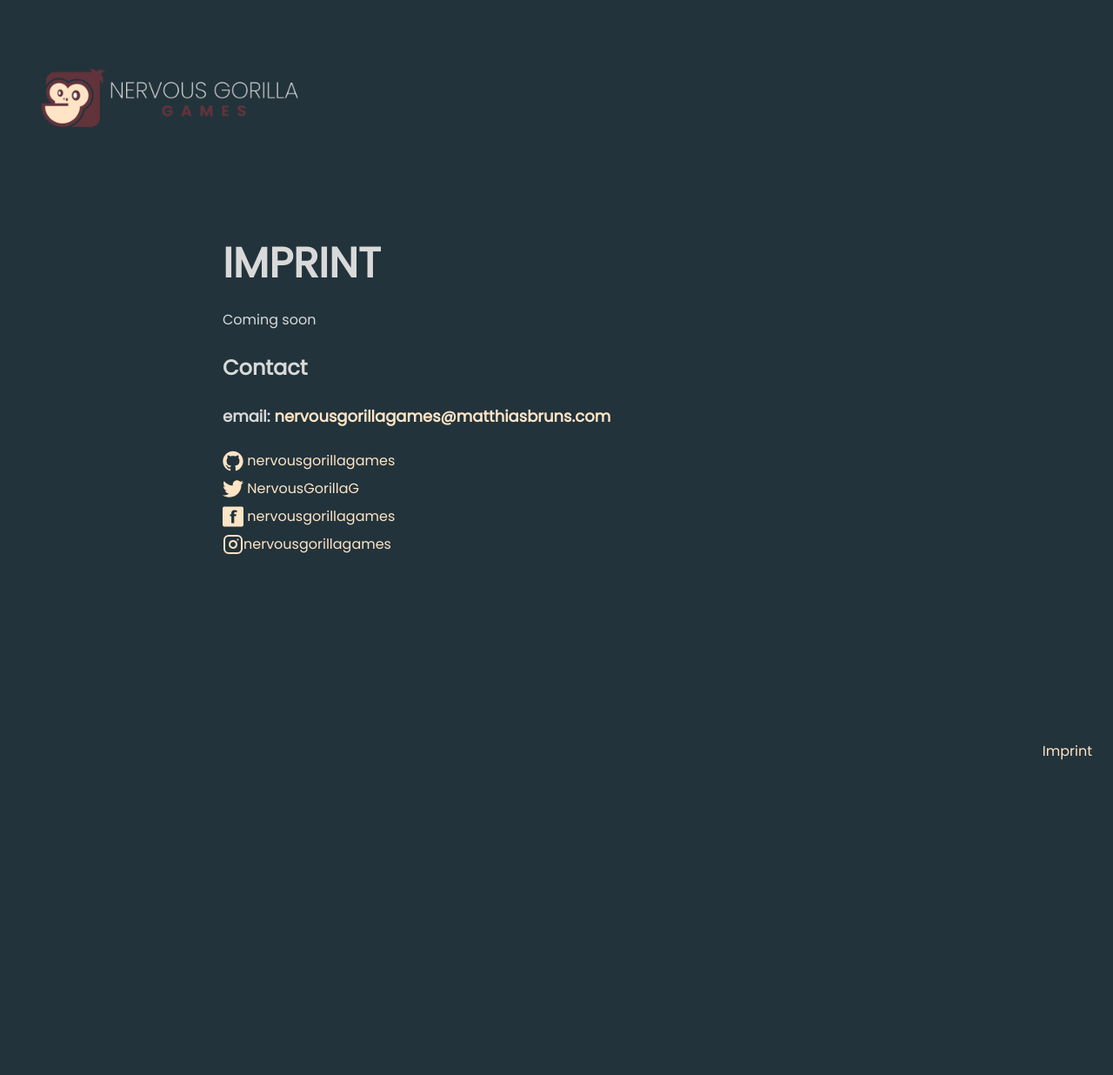
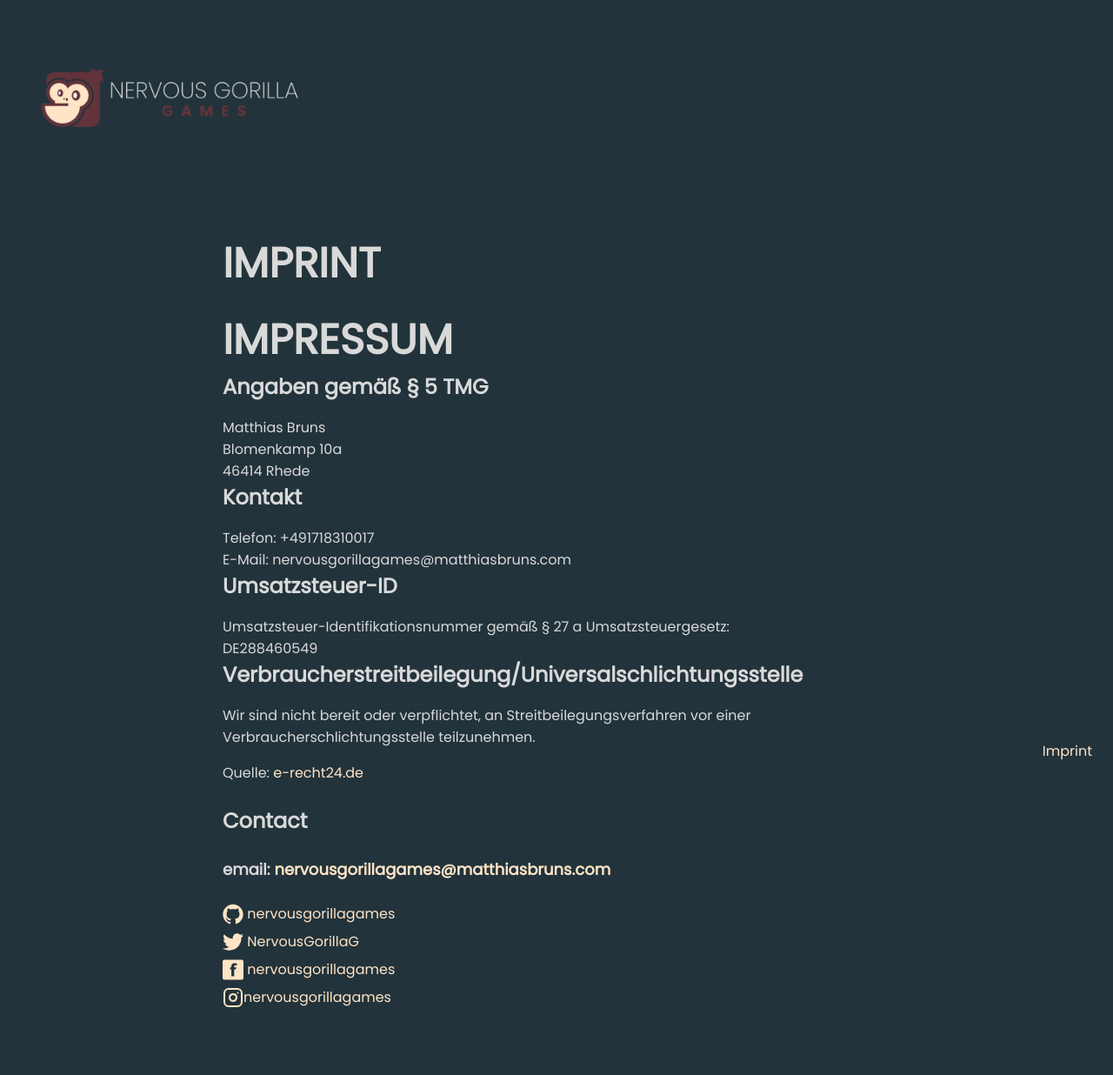
Before and after one commit to nervousgorillagames/website, a Jekyll site: the page built from _pages/imprint.md, in a window 1280 px wide. Shown: the whole page at 87% size. Built offline with Jekyll 4.4.1, drawn with Linux system fonts in a browser that asks for light colours; before the commit the page ends 900 px from its top, so only the background shows below that.

Commit message:
add imprint

```diff
--- a/_pages/imprint.md
+++ b/_pages/imprint.md
@@ -4,4 +4,26 @@ title: Imprint
 permalink: /imprint/
 ---
 
-Coming soon
+# Impressum
+
+## Angaben gemäß § 5 TMG
+
+Matthias Bruns
+Blomenkamp 10a
+46414 Rhede
+
+## Kontakt
+
+Telefon: +491718310017
+E-Mail: nervousgorillagames@matthiasbruns.com
+
+## Umsatzsteuer-ID
+
+Umsatzsteuer-Identifikationsnummer gemäß § 27 a Umsatzsteuergesetz:
+DE288460549
+
+## Verbraucher­streit­beilegung/Universal­schlichtungs­stelle
+
+Wir sind nicht bereit oder verpflichtet, an Streitbeilegungsverfahren vor einer Verbraucherschlichtungsstelle teilzunehmen.
+
+Quelle: [e-recht24.de](https://www.e-recht24.de)
```
Also changed, not shown: 2 other files.
